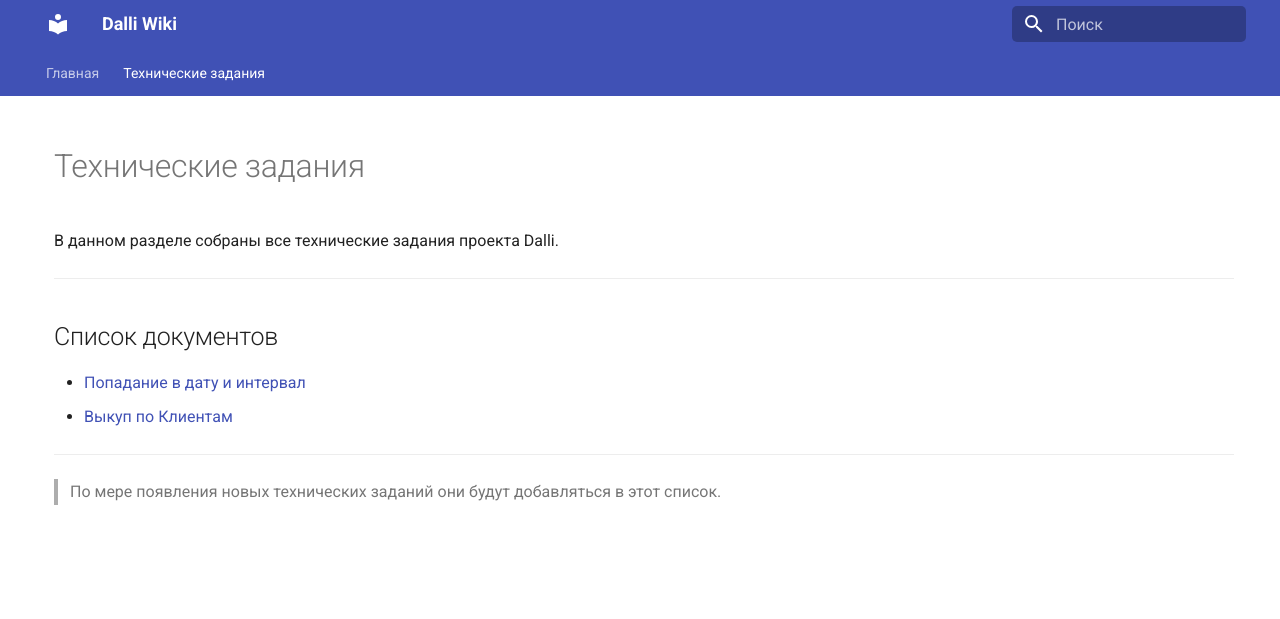
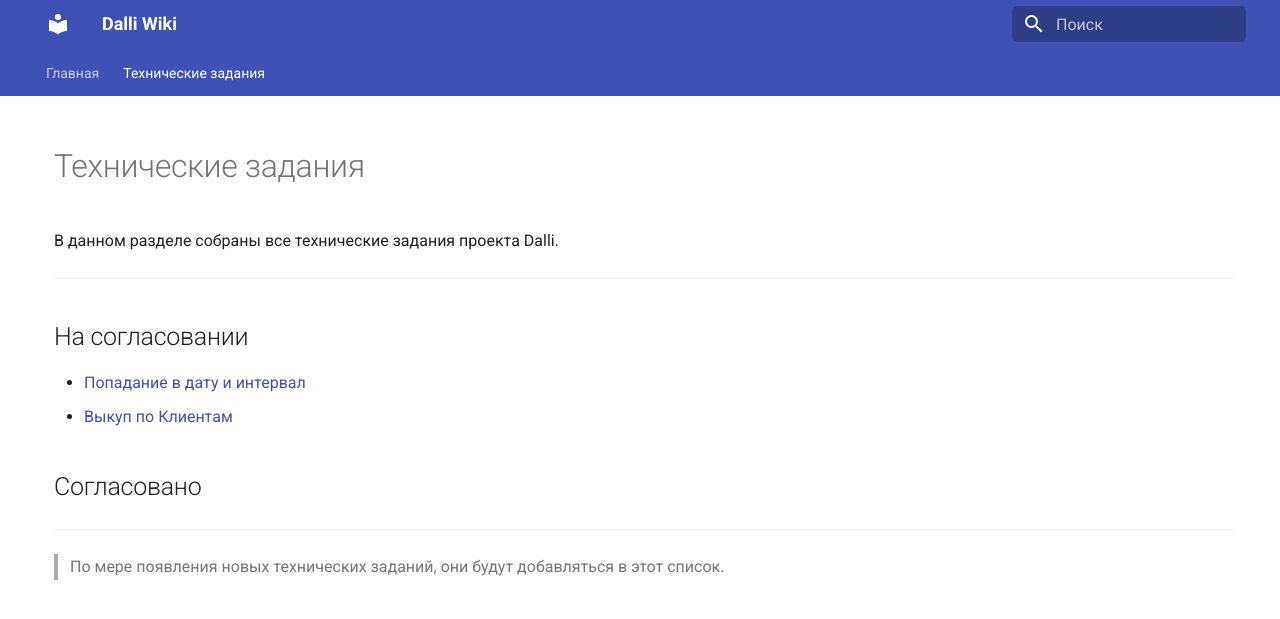
Before and after one commit to V1oxy/Dalli-wiki, an MkDocs documentation site: the page built from docs/projects.md, in a window 1280 px wide. Shown: the top 619 px of the page. Built offline with MkDocs 1.6.1 and Material for MkDocs 9.7.7, drawn with Linux system fonts in a browser that asks for light colours.

Commit message:
Разделены проекты на группы "На согласовании" и "Согласовано"

```diff
--- a/docs/projects.md
+++ b/docs/projects.md
@@ -9,11 +9,13 @@ hide:
 
 ---
 
-## Список документов
+## На согласовании
 
 - [Попадание в дату и интервал](projects/Попадание в дату и интервал.md)
 - [Выкуп по Клиентам](projects/Выкуп по Клиентам.md)
 
+## Согласовано
+
 ---
 
-> По мере появления новых технических заданий они будут добавляться в этот список.
+> По мере появления новых технических заданий, они будут добавляться в этот список.
```
